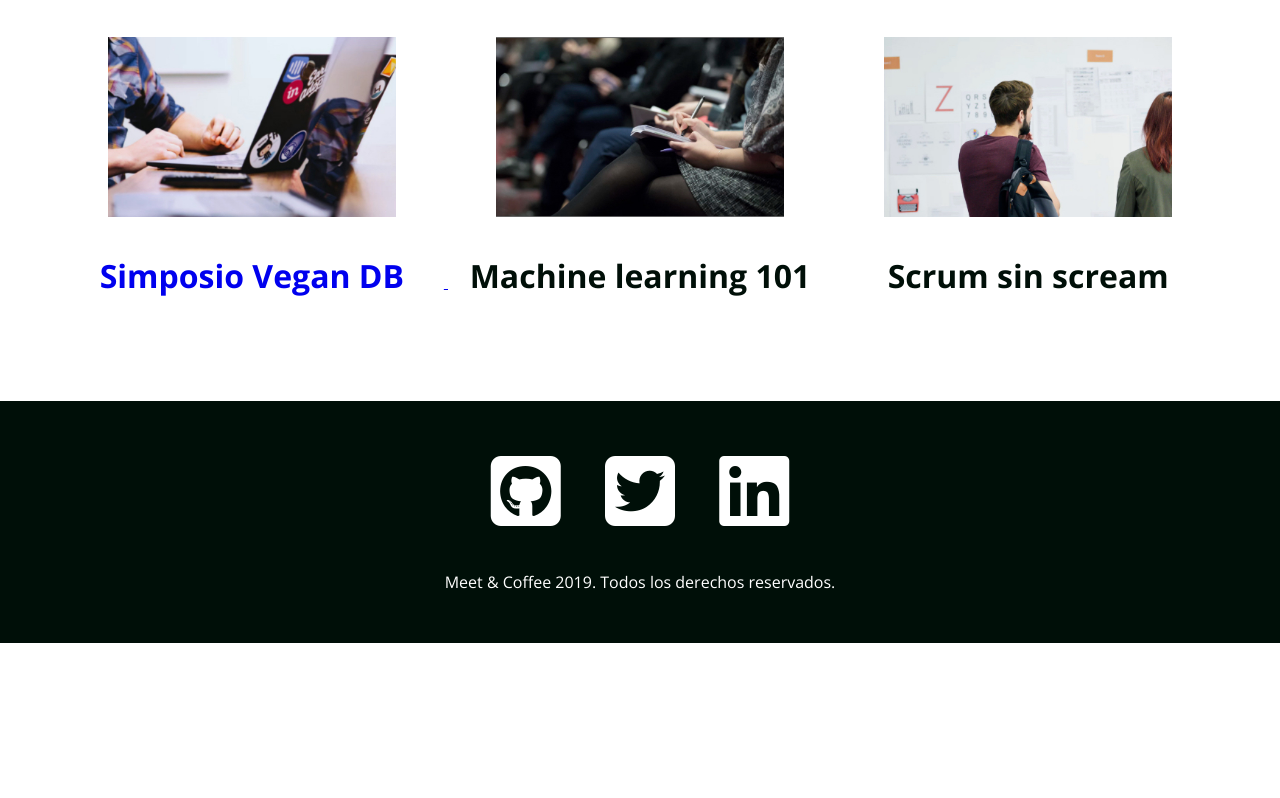
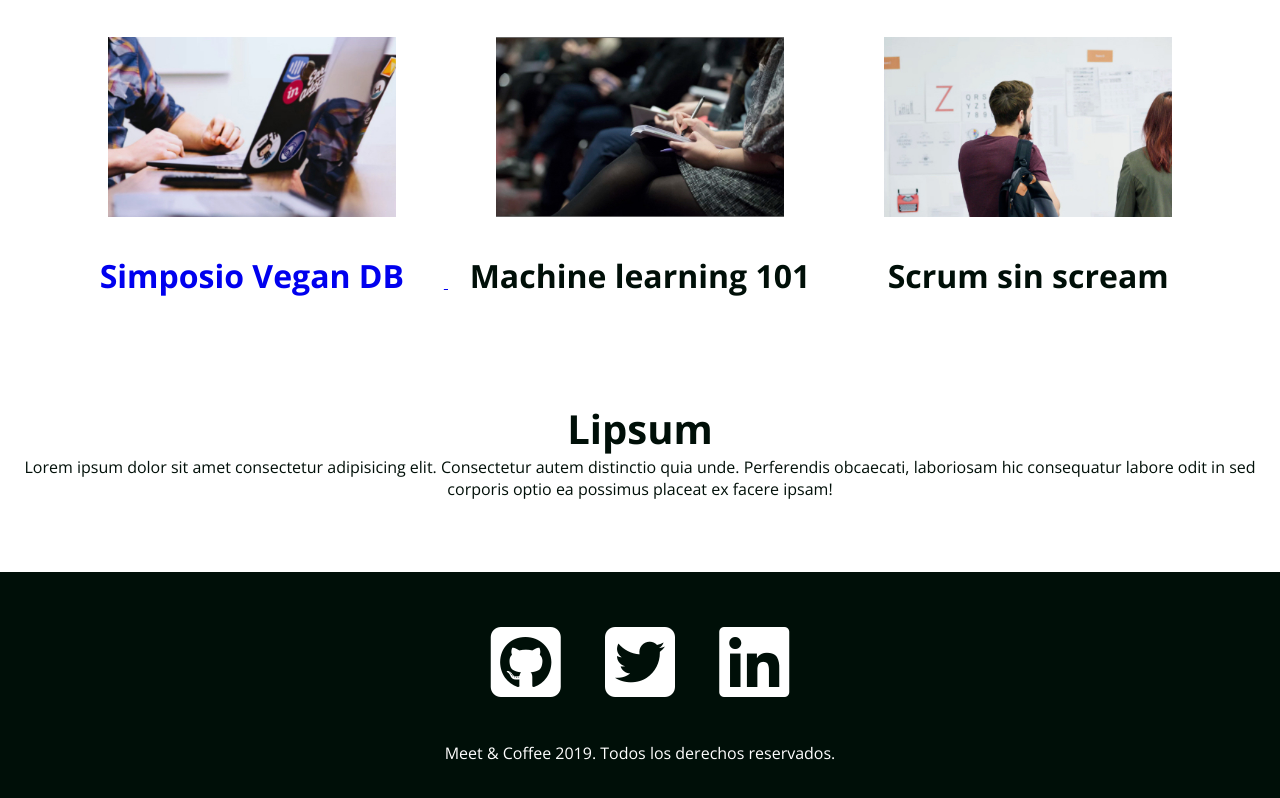
Before and after one commit to pauliabarca/meet-coffee, a plain HTML site: page index.html in a window 1280 px wide. Shown: the part 1527-2325 px from the top of the page. Before the commit the page ends 2170 px from the top, so only its background shows below. Drawn offline with nearby package versions, Linux system fonts and the light colour scheme.

Commit message:
added new text to the index of meet&coffee project

```diff
--- a/index.html
+++ b/index.html
@@ -72,6 +72,12 @@
     </article>
   </section>
 
+  <section>
+    <h2>Lipsum</h2>
+    <p>Lorem ipsum dolor sit amet consectetur adipisicing elit. Consectetur autem distinctio quia unde. Perferendis
+      obcaecati, laboriosam hic consequatur labore odit in sed corporis optio ea possimus placeat ex facere ipsam!</p>
+  </section>
+
   <footer id="contacto" class="oscuro">
     <a href="https://github.com/"><i class="fab fa-github-square fa-5x"></i></a>
     <a href="https://twitter.com/?lang=es"><i class="fab fa-twitter-square fa-5x"></i></a>
```
